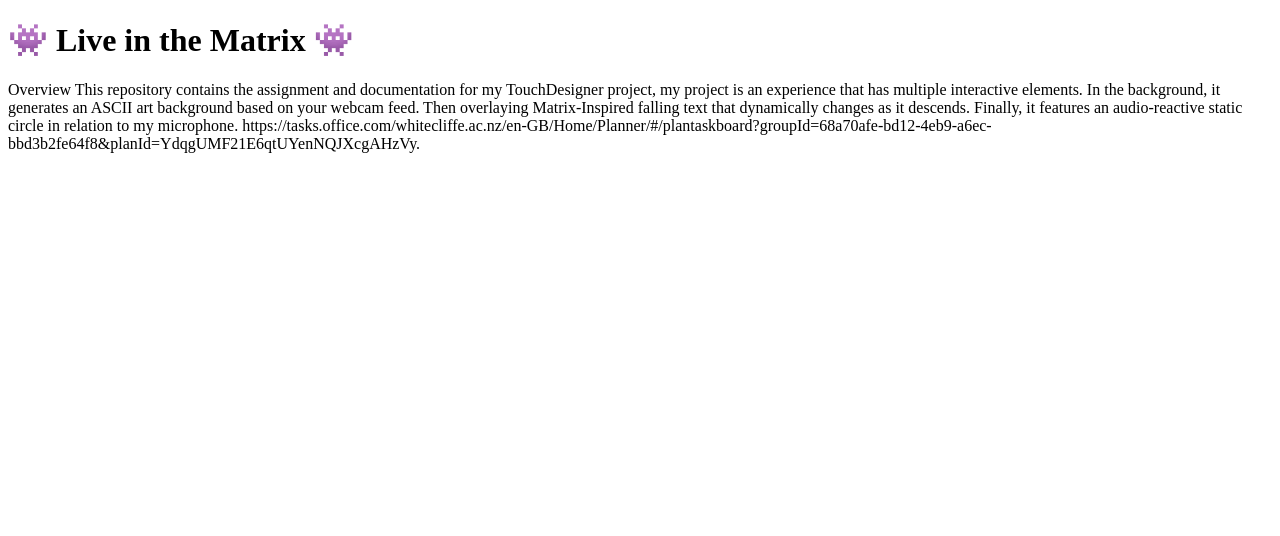
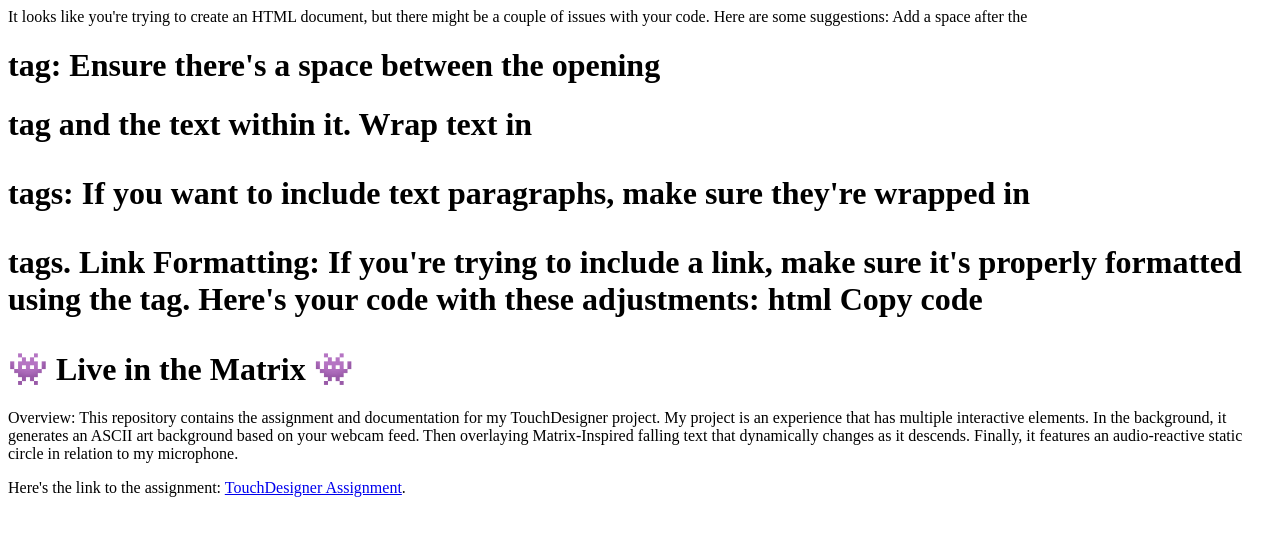
Before and after one commit to OSGWebb/OSGWebb.github.io, a plain HTML site: page index.html in a window 1280 px wide. Drawn offline with Linux system fonts and the light colour scheme.

Commit message:
Update index.html

```diff
--- a/index.html
+++ b/index.html
@@ -1,3 +1,16 @@
+
+It looks like you're trying to create an HTML document, but there might be a couple of issues with your code. Here are some suggestions:
+
+Add a space after the <h1> tag: Ensure there's a space between the opening <h1> tag and the text within it.
+
+Wrap text in <p> tags: If you want to include text paragraphs, make sure they're wrapped in <p> tags.
+
+Link Formatting: If you're trying to include a link, make sure it's properly formatted using the <a> tag.
+
+Here's your code with these adjustments:
+
+html
+Copy code
 <!DOCTYPE html>
 <html>
 <head>
@@ -11,16 +24,10 @@
 
 </h1>
 <p>
-
-Overview
-This repository contains the assignment and documentation for my TouchDesigner project,
-my project is an experience that has multiple interactive elements.
-In the background, it generates an ASCII art background based on your webcam feed.
-Then overlaying Matrix-Inspired falling text that dynamically changes as it descends.
-Finally, it features an audio-reactive static circle in relation to my microphone.
-
-https://tasks.office.com/whitecliffe.ac.nz/en-GB/Home/Planner/#/plantaskboard?groupId=68a70afe-bd12-4eb9-a6ec-bbd3b2fe64f8&planId=YdqgUMF21E6qtUYenNQJXcgAHzVy.
-
+    Overview: This repository contains the assignment and documentation for my TouchDesigner project. My project is an experience that has multiple interactive elements. In the background, it generates an ASCII art background based on your webcam feed. Then overlaying Matrix-Inspired falling text that dynamically changes as it descends. Finally, it features an audio-reactive static circle in relation to my microphone.
+</p>
+<p>
+    Here's the link to the assignment: <a href="https://tasks.office.com/whitecliffe.ac.nz/en-GB/Home/Planner/#/plantaskboard?groupId=68a70afe-bd12-4eb9-a6ec-bbd3b2fe64f8&planId=YdqgUMF21E6qtUYenNQJXcgAHzVy">TouchDesigner Assignment</a>.
 </p>
 
 </body>
```
